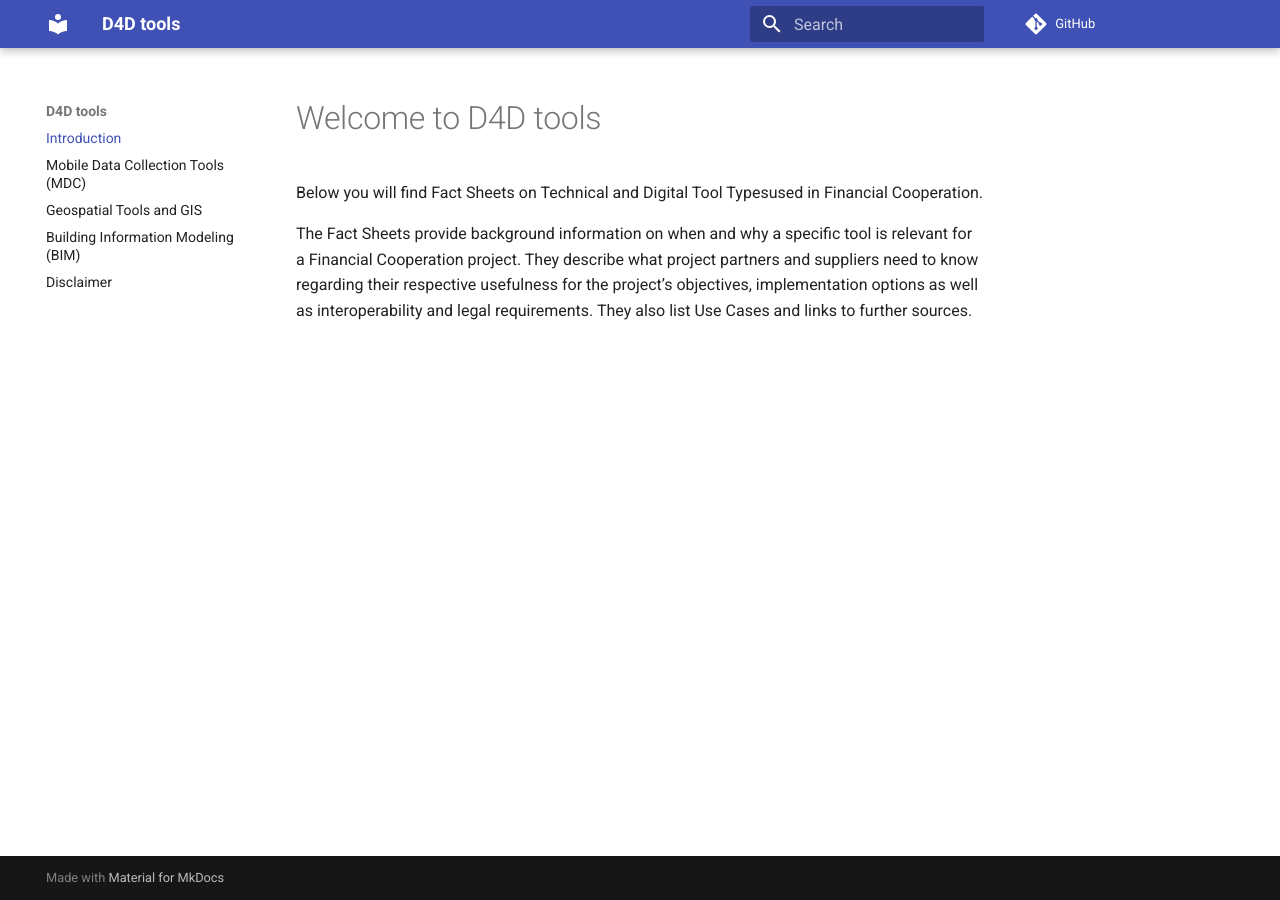
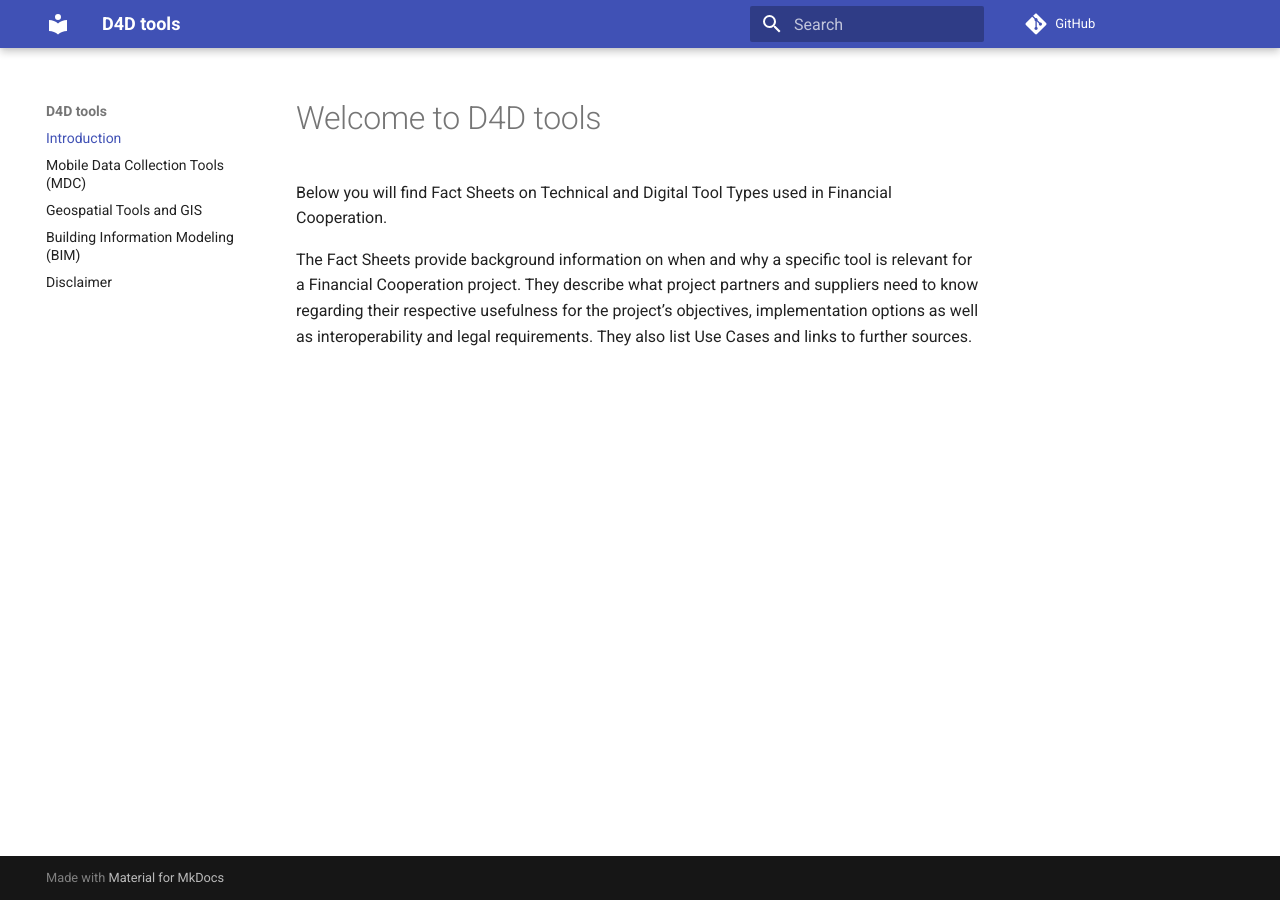
Before and after one commit to openkfw/d4dtools, an MkDocs documentation site: the page built from docs/index.md, in a window 1280 px wide. Built offline with MkDocs 1.6.1 and Material for MkDocs 9.7.7, drawn with Linux system fonts in a browser that asks for light colours; comment, search, counter and statistics services are not loaded.

Commit message:
Update index.md

```diff
--- a/docs/index.md
+++ b/docs/index.md
@@ -1,6 +1,6 @@
 # Welcome to D4D tools
 
 
-Below you will find Fact Sheets on Technical and Digital Tool Typesused in Financial Cooperation.
+Below you will find Fact Sheets on Technical and Digital Tool Types used in Financial Cooperation.
 
 The Fact Sheets provide background information on when and why a specific tool is relevant for a Financial Cooperation project. They describe what project partners and suppliers need to know regarding their respective usefulness for the project’s objectives, implementation options as well as interoperability and legal requirements. They also list Use Cases and links to further sources.
```
